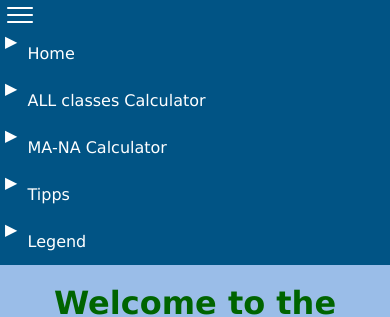
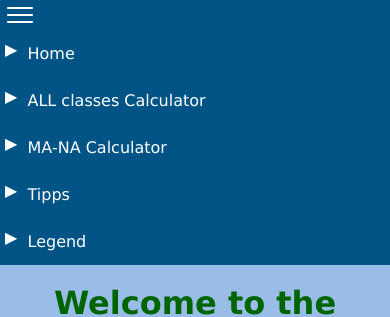
Before and after one commit to maxalsol/vehicle-class-calculator-big, a website: page index.html in a window 390 px wide. Both pictures are taken after a click on the element 195 px from the left and 15 px from the top of the page. Shown: the top 317 px of the page. Drawn offline with Linux system fonts and the light colour scheme.

Commit message:
mocking around with styles

```diff
--- a/styles.css
+++ b/styles.css
@@ -285,7 +285,7 @@ a {
         left: 5px;
         height: 0;
         width: 0;
-        top: 0.1em;
+        top: 0.6em;
         position: relative;
     }
     .nav-link {
```
